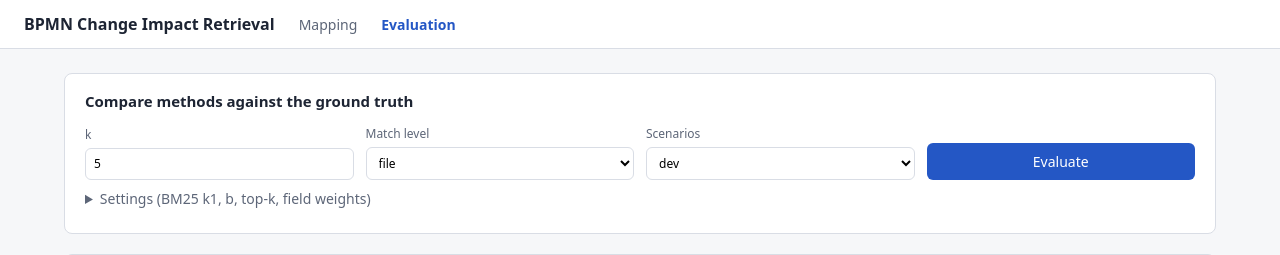
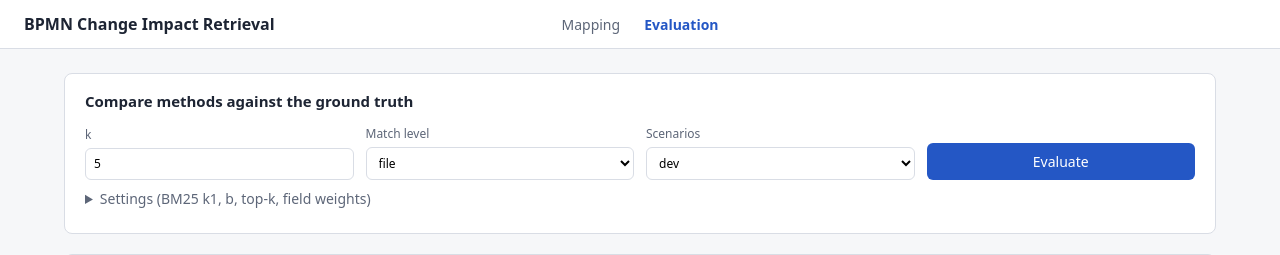
Before and after one commit to oceanite/bpmn-impact-retrieval, a FastAPI app: page /evaluation in a window 1280 px wide. Shown: the top 255 px of the page. Run offline with FastAPI, Linux system fonts and the light colour scheme.

Commit message:
style(web): center Mapping and Evaluation links in the nav bar

```diff
--- a/web/templates/base.html
+++ b/web/templates/base.html
@@ -8,8 +8,8 @@
     :root { --ink:#1d2433; --muted:#5d6678; --line:#d9dde5; --bg:#f6f7f9; --accent:#2457c5; --ok:#1f7a45; --bad:#b3261e; }
     * { box-sizing: border-box; }
     body { margin:0; font:14px/1.5 system-ui, sans-serif; color:var(--ink); background:var(--bg); }
-    header { background:#fff; border-bottom:1px solid var(--line); padding:12px 24px; display:flex; gap:24px; align-items:center; flex-wrap:wrap; }
-    header strong { font-size:16px; }
+    header { background:#fff; border-bottom:1px solid var(--line); padding:12px 24px; display:grid; grid-template-columns:1fr auto 1fr; align-items:center; }
+    header nav { display:flex; gap:24px; justify-content:center; }    header strong { font-size:16px; }
     header a { color:var(--muted); text-decoration:none; } header a.active { color:var(--accent); font-weight:600; }
     main { max-width:1200px; margin:0 auto; padding:24px; }
     section { background:#fff; border:1px solid var(--line); border-radius:8px; padding:16px 20px; margin-bottom:20px; }
@@ -35,8 +35,10 @@
 <body>
   <header>
     <strong>BPMN Change Impact Retrieval</strong>
-    <a href="/" class="{% block nav_map %}{% endblock %}">Mapping</a>
-    <a href="/evaluation" class="{% block nav_eval %}{% endblock %}">Evaluation</a>
+    <nav>
+      <a href="/" class="{% block nav_map %}{% endblock %}">Mapping</a>
+      <a href="/evaluation" class="{% block nav_eval %}{% endblock %}">Evaluation</a>
+    </nav>
   </header>
   <main>{% block content %}{% endblock %}</main>
 </body>
```
